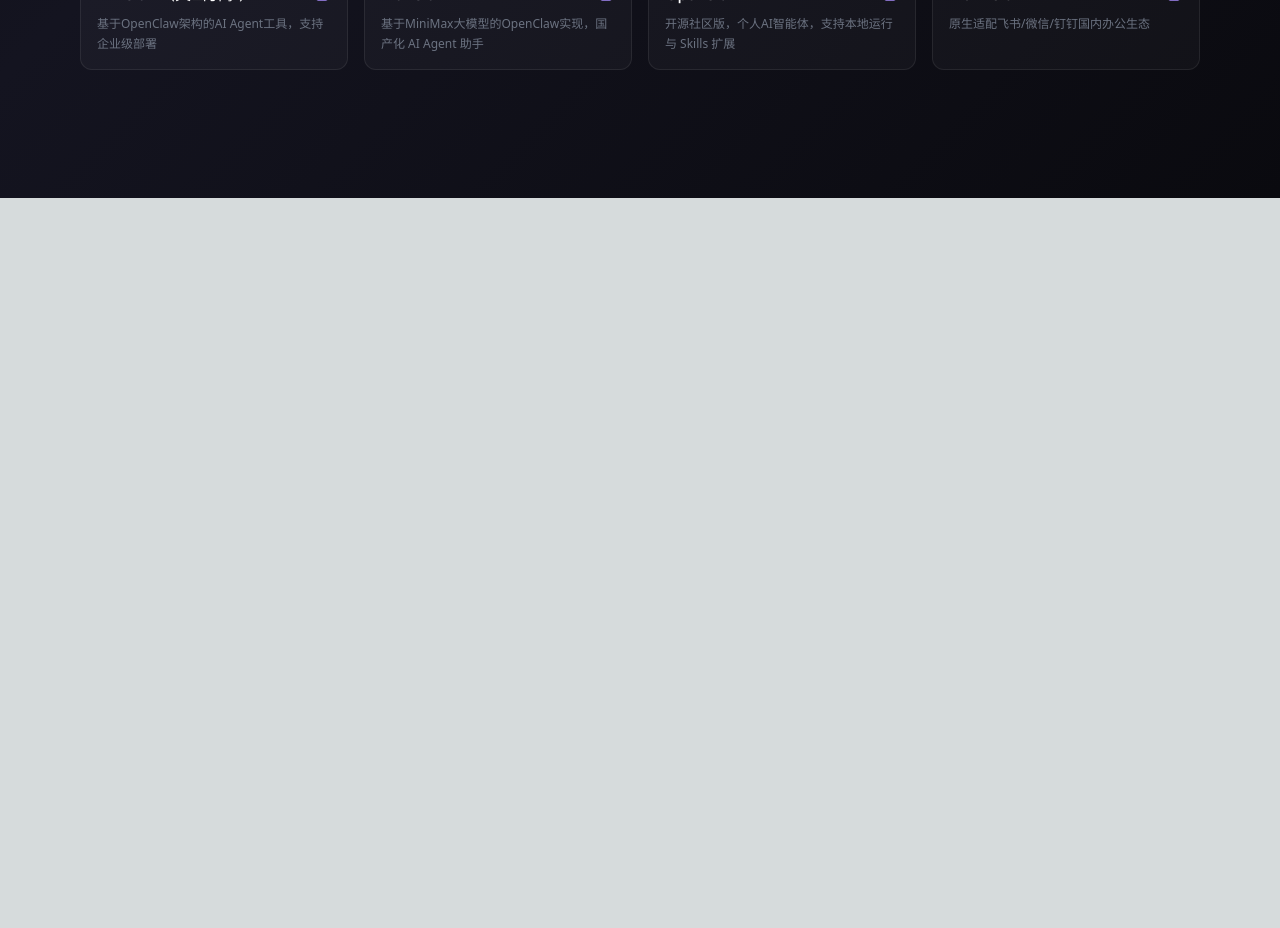
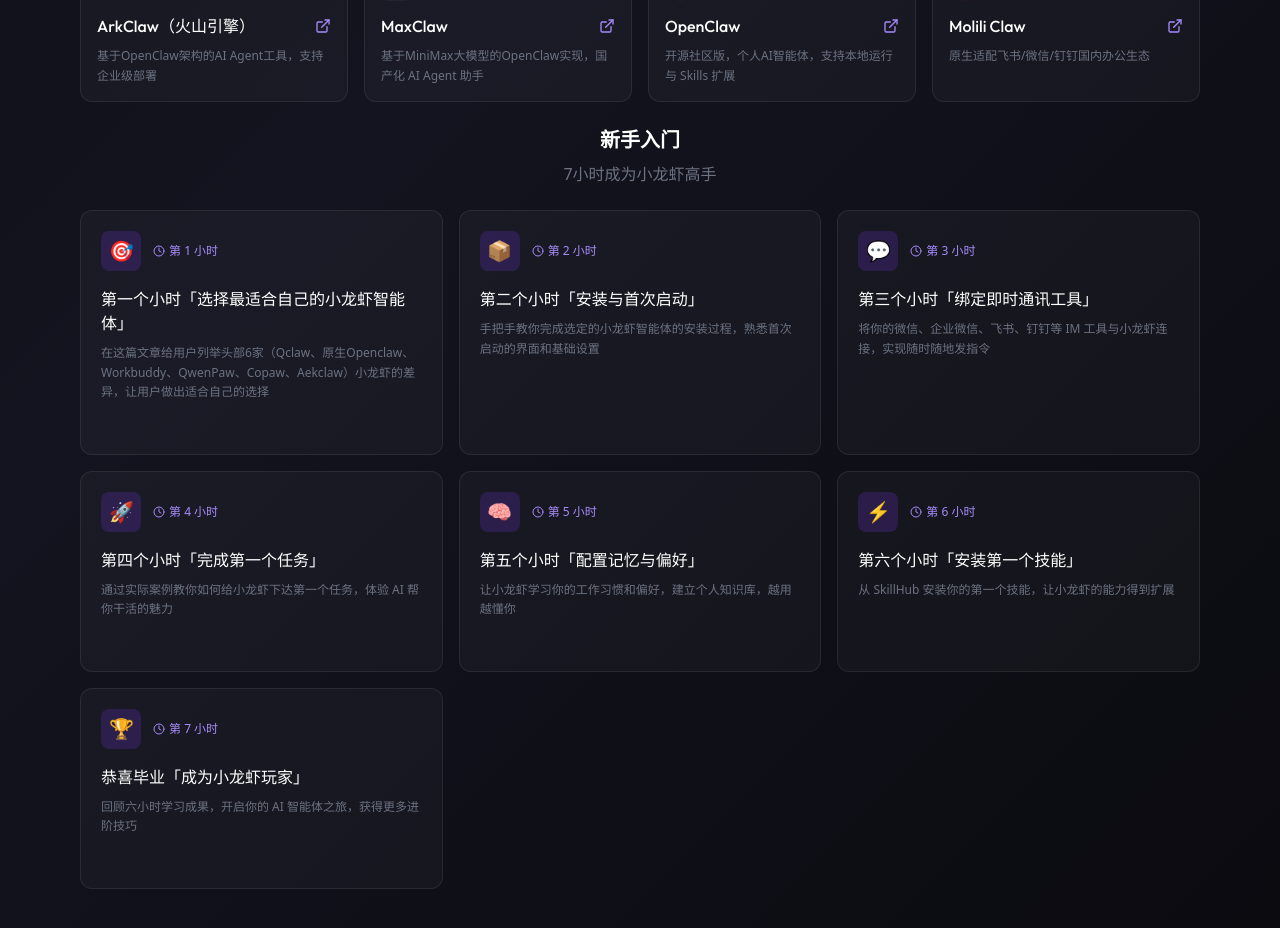
Before and after one commit to dengqiuhui/claw123, a Next.js app: page / in a window 1280 px wide. Shown: the part 1320-2248 px from the top of the page. Before the commit the page ends 1518 px from the top, so only its background shows below. Built offline with nearby package versions, Linux system fonts and the light colour scheme.

Commit message:
Add tutorial section: 7-hour beginner guide for OpenClaw

```diff
--- a/src/app/page.tsx
+++ b/src/app/page.tsx
@@ -1,7 +1,7 @@
 "use client";
 
 import { useState } from "react";
-import { User, Download, Sparkles, ChevronRight, ArrowLeft, CheckCircle2, LayoutDashboard, BookOpen, Layers, ExternalLink, Users } from "lucide-react";
+import { User, Download, Sparkles, ChevronRight, ArrowLeft, CheckCircle2, LayoutDashboard, BookOpen, Layers, ExternalLink, Users, Clock, FileText } from "lucide-react";
 
 type UserType = "new" | "installed" | null;
 type FlowStep = "identity" | "comparison" | "detail" | "skillhub";
@@ -168,6 +168,74 @@
     features: ["随身携带", "触控优化", "离线可用", "推送通知"],
     icon: "📱",
     color: "bg-purple-600",
+  },
+];
+
+interface TutorialArticle {
+  id: string;
+  hour: number;
+  title: string;
+  description: string;
+  category: string;
+  icon: string;
+}
+
+const tutorialArticles: TutorialArticle[] = [
+  {
+    id: "hour-1",
+    hour: 1,
+    title: "第一个小时「选择最适合自己的小龙虾智能体」",
+    description: "在这篇文章给用户列举头部6家（Qclaw、原生Openclaw、Workbuddy、QwenPaw、Copaw、Aekclaw）小龙虾的差异，让用户做出适合自己的选择",
+    category: "新手入门",
+    icon: "🎯",
+  },
+  {
+    id: "hour-2",
+    hour: 2,
+    title: "第二个小时「安装与首次启动」",
+    description: "手把手教你完成选定的小龙虾智能体的安装过程，熟悉首次启动的界面和基础设置",
+    category: "新手入门",
+    icon: "📦",
+  },
+  {
+    id: "hour-3",
+    hour: 3,
+    title: "第三个小时「绑定即时通讯工具」",
+    description: "将你的微信、企业微信、飞书、钉钉等 IM 工具与小龙虾连接，实现随时随地发指令",
+    category: "新手入门",
+    icon: "💬",
+  },
+  {
+    id: "hour-4",
+    hour: 4,
+    title: "第四个小时「完成第一个任务」",
+    description: "通过实际案例教你如何给小龙虾下达第一个任务，体验 AI 帮你干活的魅力",
+    category: "新手入门",
+    icon: "🚀",
+  },
+  {
+    id: "hour-5",
+    hour: 5,
+    title: "第五个小时「配置记忆与偏好」",
+    description: "让小龙虾学习你的工作习惯和偏好，建立个人知识库，越用越懂你",
+    category: "新手入门",
+    icon: "🧠",
+  },
+  {
+    id: "hour-6",
+    hour: 6,
+    title: "第六个小时「安装第一个技能」",
+    description: "从 SkillHub 安装你的第一个技能，让小龙虾的能力得到扩展",
+    category: "新手入门",
+    icon: "⚡",
+  },
+  {
+    id: "hour-7",
+    hour: 7,
+    title: "恭喜毕业「成为小龙虾玩家」",
+    description: "回顾六小时学习成果，开启你的 AI 智能体之旅，获得更多进阶技巧",
+    category: "新手入门",
+    icon: "🏆",
   },
 ];
 
@@ -382,7 +450,10 @@
             </div>
 
             <div className="mt-16">
-              <h3 className="text-xl font-semibold mb-6 text-center">OpenClaw 部署客户端</h3>
+              <div className="text-center mb-6">
+                <h3 className="text-xl font-semibold mb-2">OpenClaw 部署客户端</h3>
+                <p className="text-gray-500 text-base">阿里、腾讯、智谱、火山各家小龙虾随意选择</p>
+              </div>
               <div className="grid grid-cols-1 md:grid-cols-2 lg:grid-cols-3 xl:grid-cols-4 gap-4">
                 {deploymentProducts.map((product) => (
                   <a
@@ -410,6 +481,39 @@
                       <p className="text-gray-500 text-xs leading-relaxed">{product.description}</p>
                     </div>
                   </a>
+                ))}
+              </div>
+            </div>
+
+            <div className="mt-16">
+              <div className="text-center mb-6">
+                <h3 className="text-xl font-semibold mb-2">新手入门</h3>
+                <p className="text-gray-500 text-base">7小时成为小龙虾高手</p>
+              </div>
+              <div className="grid grid-cols-1 md:grid-cols-2 lg:grid-cols-3 gap-4">
+                {tutorialArticles.map((article) => (
+                  <div
+                    key={article.id}
+                    className="dark-surface dark-surface-hover rounded-xl p-5 transition-all duration-300 cursor-pointer group"
+                  >
+                    <div className="flex items-center mb-4">
+                      <div className="w-10 h-10 bg-violet-600/20 rounded-lg flex items-center justify-center mr-3">
+                        <span className="text-xl">{article.icon}</span>
+                      </div>
+                      <div className="flex items-center text-violet-400 text-xs">
+                        <Clock className="w-3 h-3 mr-1" />
+                        <span>第 {article.hour} 小时</span>
+                      </div>
+                    </div>
+                    <h4 className="text-base font-medium mb-2 text-white group-hover:text-violet-300 transition-colors">
+                      {article.title}
+                    </h4>
+                    <p className="text-gray-500 text-xs leading-relaxed">{article.description}</p>
+                    <div className="mt-4 flex items-center text-violet-400 text-xs font-medium opacity-0 group-hover:opacity-100 transition-opacity">
+                      <span>阅读文章</span>
+                      <ChevronRight className="w-4 h-4 ml-1" />
+                    </div>
+                  </div>
                 ))}
               </div>
             </div>
```
